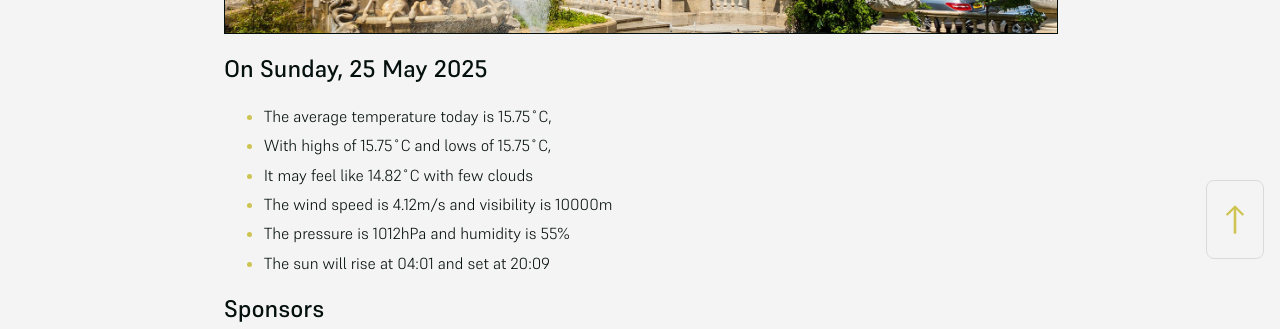
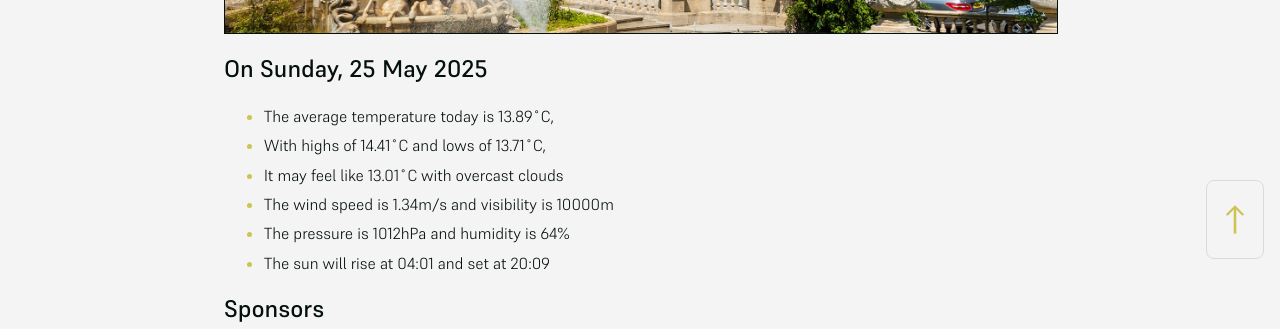
Before and after one commit to mat-0/cheltenham-open-data, a Jekyll site: the page built from index.md, in a window 1280 px wide. Shown: the part 625-954 px from the top of the page. Built offline with Jekyll 4.4.1, drawn with Linux system fonts in a browser that asks for light colours.

Commit message:
Updated 2025-05-25 19:57:54

```diff
--- a/index.md
+++ b/index.md
@@ -10,11 +10,11 @@ seo: Menu
 <!-- weather_marker starts -->
 ## On Sunday, 25 May 2025
 
-- The average temperature today is 15.75˚C,
-- With highs of 15.75˚C and lows of 15.75˚C,
-- It may feel like 14.82˚C with few clouds
-- The wind speed is 4.12m/s and visibility is 10000m
-- The pressure is 1012hPa and humidity is 55%
+- The average temperature today is 13.89˚C,
+- With highs of 14.41˚C and lows of 13.71˚C,
+- It may feel like 13.01˚C with overcast clouds
+- The wind speed is 1.34m/s and visibility is 10000m
+- The pressure is 1012hPa and humidity is 64%
 - The sun will rise at 04:01 and set at 20:09
 
 <!-- weather_marker ends -->
```
Also changed, not shown: _data/flood.json (+4 -25 lines), _pages/news.md (+6 -6 lines).
